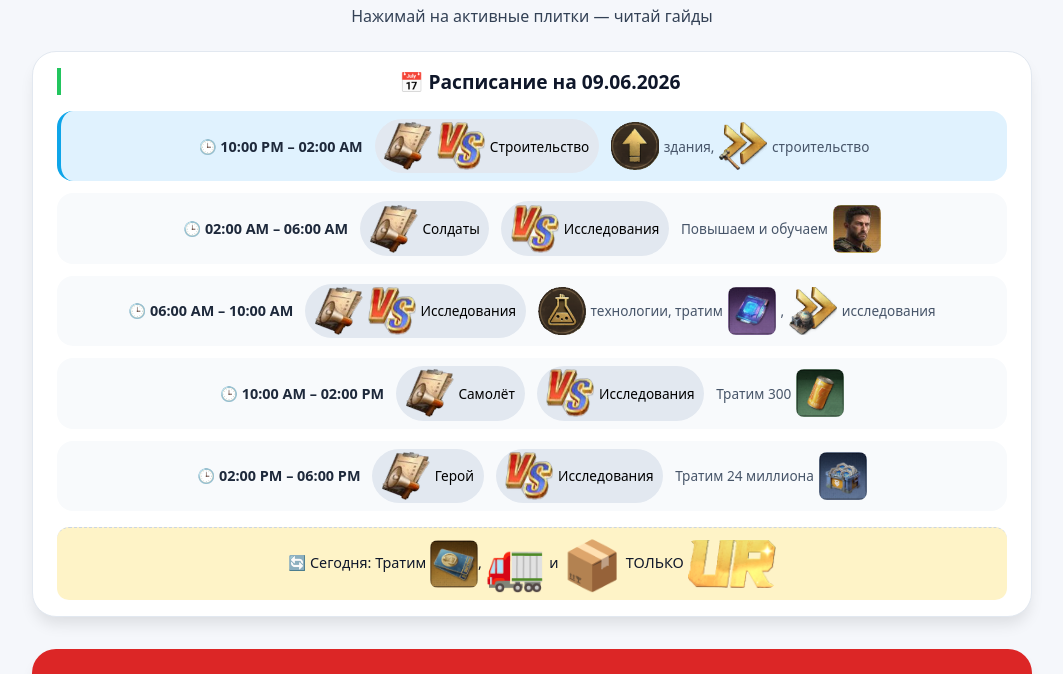
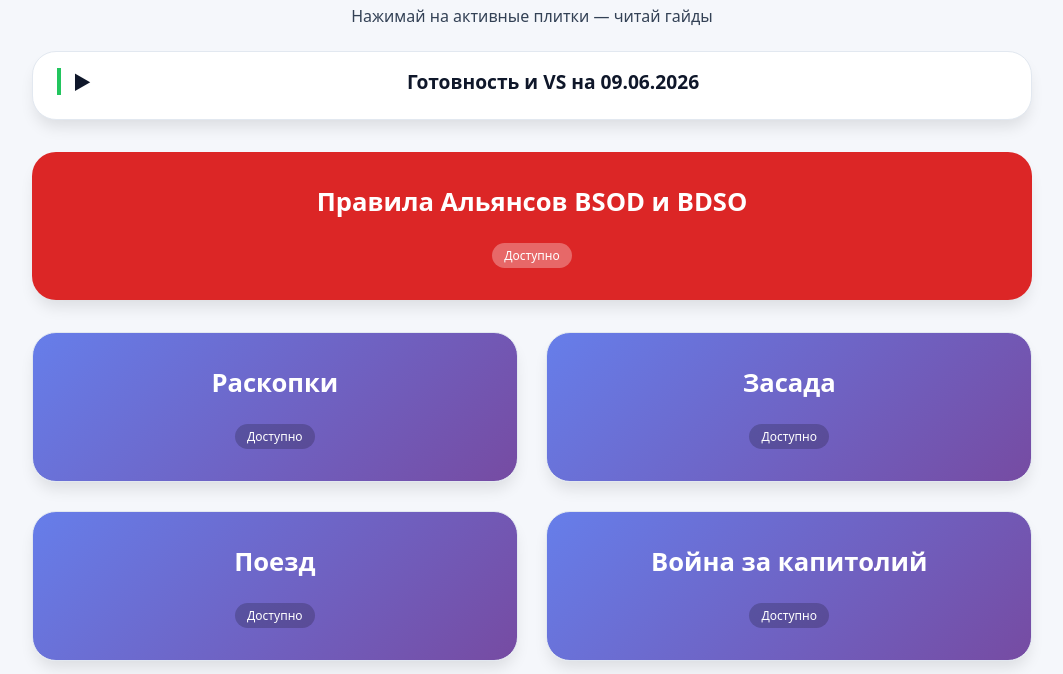
Before and after one commit to 49BSOD/49BSOD.github.io, a plain HTML site: page index.html in a window 1280 px wide. Shown: the part 165-839 px from the top of the page, without its empty margins (108-1171 px from the left). Drawn offline with Linux system fonts and the light colour scheme.

Commit message:
Add files via upload

```diff
--- a/index.html
+++ b/index.html
@@ -375,7 +375,31 @@
     width: auto !important;
     height: auto !important;
 }
-
+/* Заголовок с кнопкой */
+.widget-header {
+    display: flex;
+    align-items: center;
+    gap: 0.5rem;
+    font-size: 1.2rem;
+    font-weight: bold;
+    margin-bottom: 0.5rem;
+    color: #0f172a;
+    border-left: 4px solid #22c55e;
+    padding-left: 0.75rem;
+    cursor: pointer;
+    user-select: none;
+}
+.widget-toggle {
+    font-size: 1.2rem;
+    transition: transform 0.2s;
+}
+.widget-title {
+    flex: 1;
+}
+/* Контент (сворачиваемый) */
+.widget-content {
+    transition: display 0.2s;
+}
     </style>
 </head>
 <body>
--- a/widget.js
+++ b/widget.js
@@ -202,13 +202,42 @@ function renderWidget() {
   let anyTimeHtml = firstToday ? renderInlineIcons(firstToday.actionAny) : "";
   if (!anyTimeHtml) anyTimeHtml = "Нет данных";
 
-  container.innerHTML = `
-    <div class="widget-card">
-      <div class="widget-header">📅 Расписание на ${localDateStr}</div>
+  // Создаём структуру с заголовком-переключателем
+  const widgetId = 'widget_' + Date.now(); // уникальный ID для внутренних ссылок
+  const headerHtml = `
+    <div class="widget-header" id="header-${widgetId}">
+      <span class="widget-toggle" id="toggle-${widgetId}">▶</span>
+      <span class="widget-title">Готовность и VS на ${localDateStr}</span>
+    </div>
+  `;
+  const contentHtml = `
+    <div class="widget-content" id="content-${widgetId}">
       <div class="widget-events">${eventsHtml}</div>
       <div class="widget-anytime">🔄 Сегодня: ${anyTimeHtml}</div>
     </div>
   `;
+
+  container.innerHTML = `<div class="widget-card">${headerHtml}${contentHtml}</div>`;
+
+  // Навешиваем обработчик (один на всё)
+  const header = document.getElementById(`header-${widgetId}`);
+  const toggleBtn = document.getElementById(`toggle-${widgetId}`);
+  const content = document.getElementById(`content-${widgetId}`);
+
+  // Изначально сворачиваем
+  content.style.display = 'none';
+  toggleBtn.textContent = '▶';
+
+  const toggle = () => {
+    if (content.style.display === 'none') {
+      content.style.display = 'block';
+      toggleBtn.textContent = '▼';
+    } else {
+      content.style.display = 'none';
+      toggleBtn.textContent = '▶';
+    }
+  };
+  header.addEventListener('click', toggle);
 }
 
 document.addEventListener('DOMContentLoaded', renderWidget);
```
